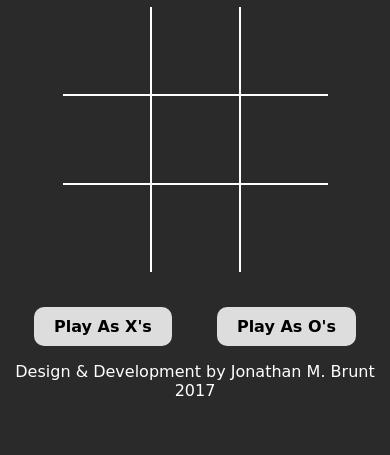
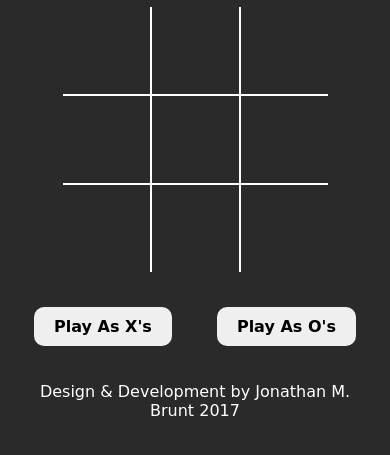
Before and after one commit to jonbrunt/Tic-Tac-Toe, a plain HTML site: page index.html in a window 390 px wide. Shown: the part 143-598 px from the top of the page. Drawn offline with Linux system fonts and the light colour scheme; a web font is replaced by a local one.

Commit message:
Update TicTacToe.css

```diff
--- a/Assets/CSS/TicTacToe.css
+++ b/Assets/CSS/TicTacToe.css
@@ -92,6 +92,10 @@ button:hover {
 	display: none;
 }
 
+p {
+	padding: 20px 20px 0;
+}
+
 @media (max-width: 600px) {
 
 	h1 {
@@ -116,7 +120,4 @@ button:hover {
 		font-size: 2.1em;
 	}
 
-	button {
-		background-color: #dddddd;
-	}
 }
```
